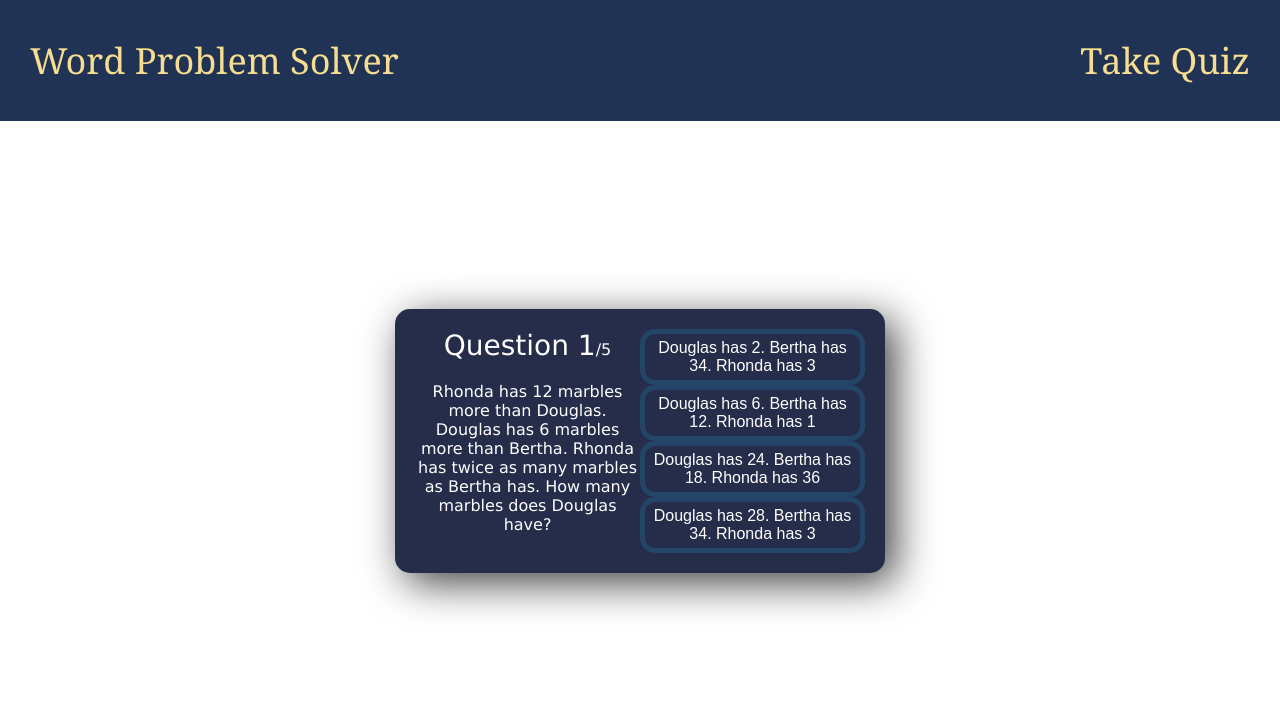
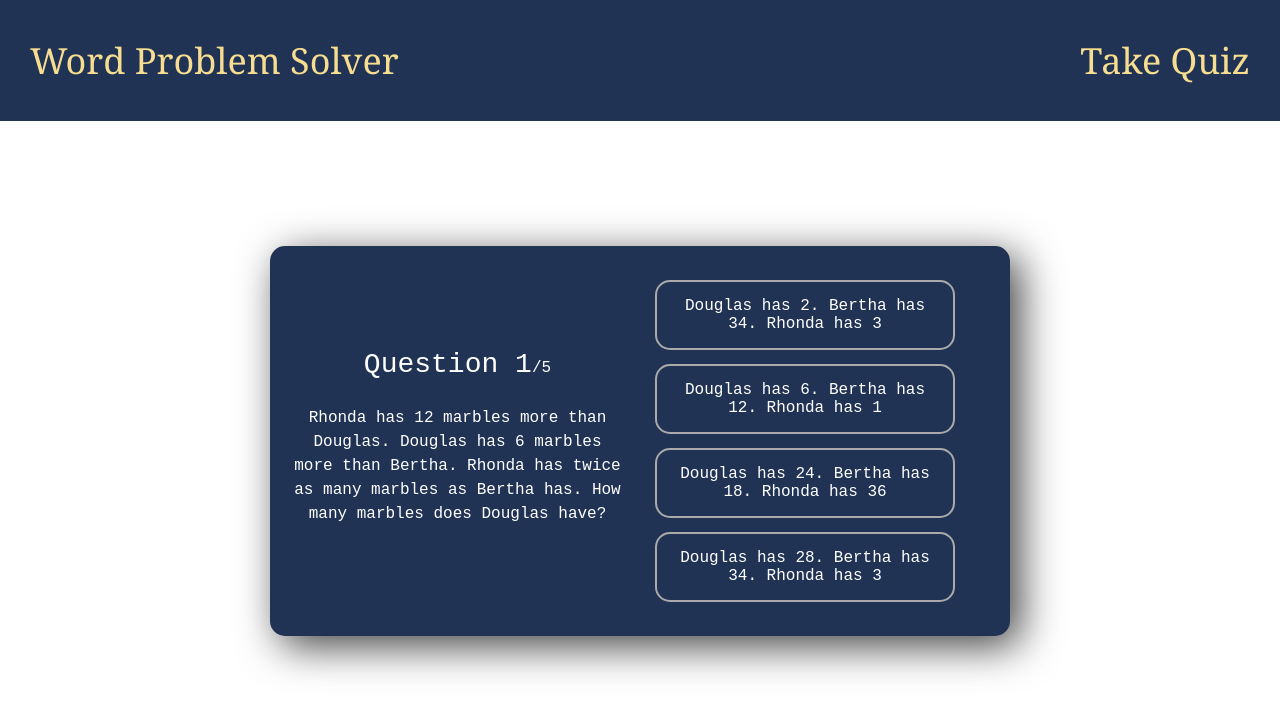
Before and after one commit to ryansniu/Training-Arc, a React (Create React App) app: page /take-quiz in a window 1280 px wide. Shown: the top 714 px of the page. Built offline with nearby package versions, Linux system fonts and the light colour scheme.

Commit message:
fixed quiz style

```diff
--- a/src/components/quiz/index.jsx
+++ b/src/components/quiz/index.jsx
@@ -53,8 +53,10 @@ function Quiz() {
       <div className='quiz'>
 			{showScore ? (
 				<div className='score-section'>
-					You scored {score} out of {questions.length}
-					{percentages}
+					<div className='score-text'>
+						You scored {score} out of {questions.length}
+						{percentages}
+					</div>
 				</div>
 			) : (
 				<>
--- a/src/components/quiz/style.css
+++ b/src/components/quiz/style.css
@@ -6,32 +6,43 @@
 }
 
 .quiz {
-    background-color: #252d4a;
-    width: 450px;
-    min-height: 200px;
+    background-color: #203354;
+    width: 700px;
+    min-height: 350px;
     height: min-content;
     border-radius: 15px;
     padding: 20px;
     box-shadow: 10px 10px 42px 0px rgba(0, 0, 0, 0.75);
     display: flex;
     justify-content: center;
-    font-family: "Verdana", cursive, sans-serif;
+    font-family: monospace;
+    font-size: 16px;
+    line-height: 1.5;
     color: #ffffff;
 }
 
 .score-section {
+    display: flex;
+    justify-content: space-evenly;
+}
+
+.score-text {
     font-size: 24px;
-    align-items: center;
+    align-self: center;
 }
 
 /* QUESTION/TIMER/LEFT SECTION */
 .question-section {
     width: 100%;
     position: relative;
+    padding-right: 30px;
+    align-self: center;
 }
 
 .question-count {
     margin-bottom: 20px;
+    font-family: monospace;
+    font-size: 16px;
 }
 
 .question-count span {
@@ -40,16 +51,7 @@
 
 .question-text {
     margin-bottom: 12px;
-}
-
-.timer-text {
-    background: rgb(230, 153, 12);
-    padding: 15px;
-    margin-top: 20px;
-    margin-right: 20px;
-    border: 5px solid rgb(255, 189, 67);
-    border-radius: 15px;
-    text-align: center;
+    font-family: monospace;
 }
 
 /* ANSWERS/RIGHT SECTION */
@@ -57,21 +59,24 @@
     width: 100%;
     display: flex;
     flex-direction: column;
-    justify-content: space-between;
+    justify-content: space-evenly;
 }
 
 button {
     width: 100%;
     font-size: 16px;
     color: #ffffff;
-    background-color: #252d4a;
+    background-color: #203354;
     border-radius: 15px;
+    min-height: 60px;
+    width: 300px;
     display: flex;
-    padding: 5px;
-    justify-content: flex-start;
+    padding: 15px;
+    justify-content: center;
     align-items: center;
-    border: 5px solid #234668;
+    border: 2px solid #aaaaaa;
     cursor: pointer;
+    font-family: monospace;
 }
 
 .correct {
@@ -83,7 +88,7 @@ button {
 }
 
 button:hover {
-    background-color: #555e7d;
+    background-color: #7581ac;
 }
 
 button:focus {
```
